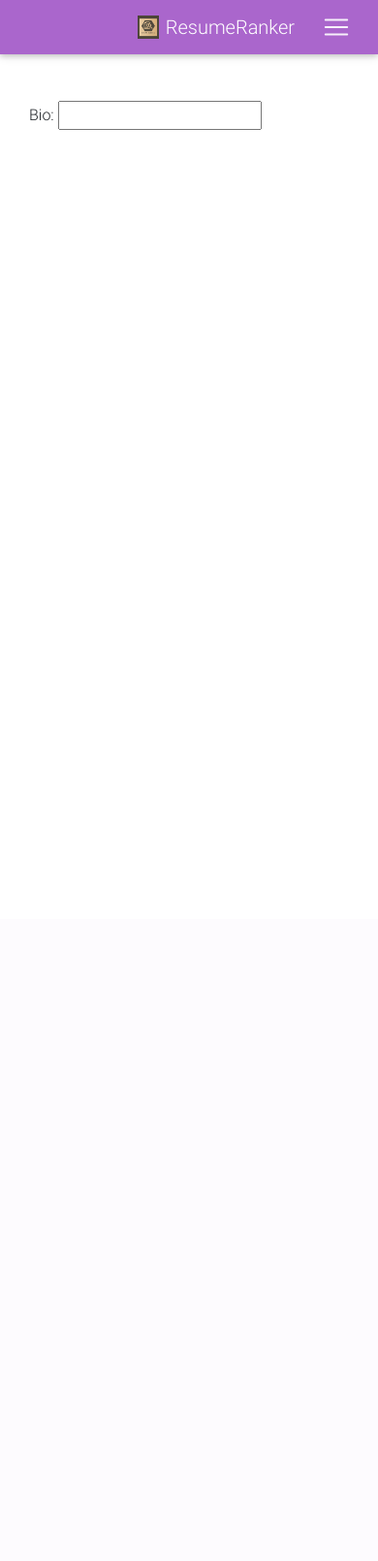
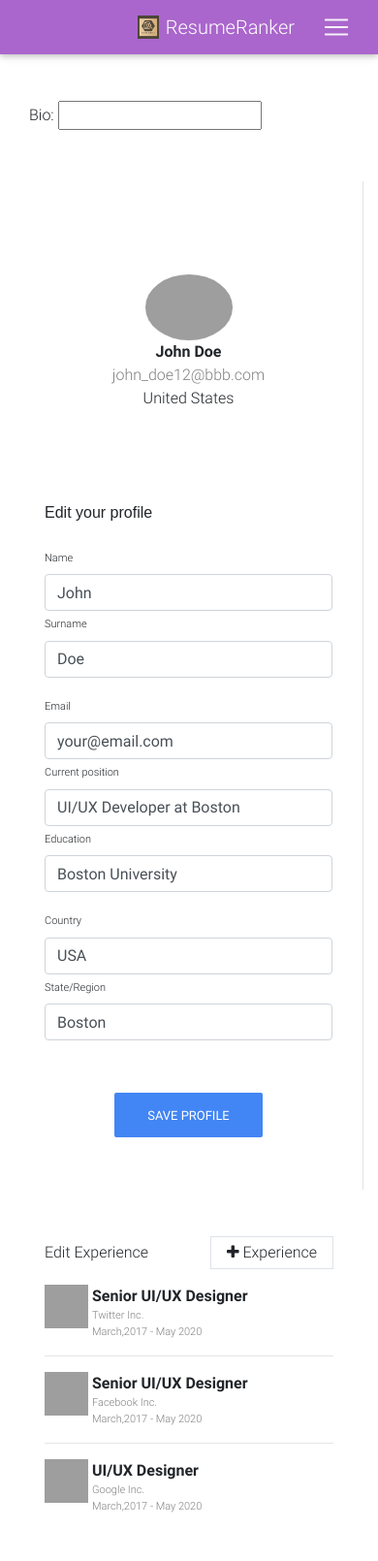
Before and after one commit to kamlesh1807/website, a Django app: page /profile/2/edit/ in a window 390 px wide. Shown: the whole page at 97% size. Before the commit the page ends 134 px from the top, so only its background shows below. Run offline with Django 3.2, Linux system fonts and the light colour scheme; a user stored in the database is signed in; data comes from the database, SQL or seed files in the repository; some libraries are stand-ins or nearby versions; grey boxes are pictures that could not be loaded.

Commit message:
tamplate for Profile edit of hr

```diff
--- a/profiles/urls.py
+++ b/profiles/urls.py
@@ -13,6 +13,5 @@ urlpatterns = [
 
 urlpatterns += [
 	path('account-activation-sent/', account_activation_sent_view, name='account-activation-sent'),
-	path('activate/<uidb64>/<token>/',
-		account_activate, name='activate'),
+	path('activate/<uidb64>/<token>/', account_activate, name='activate'),
 ]
--- a/templates/app/profile_edit.html
+++ b/templates/app/profile_edit.html
@@ -12,9 +12,9 @@
 		    <p>
 	        	{{ field.label_tag }}
 	        	{{ field|attr:"rows:20"|attr:"cols:20" }}
-		        <!-- {% if field.help_text %}
+		       {% if field.help_text %}
 		          <small style="color: grey">{{ field.help_text }}</small>
-		        {% endif %} -->
+		        {% endif %}
 		        {% for error in field.errors %}
 		          <p style="color: red">{{ error }}</p>
 		        {% endfor %}
@@ -22,4 +22,50 @@
 		{% endfor %}
 	</div>
 
+
+	<div class="container rounded bg-white mt-5 mb-5">
+		<div class="row">
+			<div class="col-md-3 border-right">
+				<div class="d-flex flex-column align-items-center text-center p-3 py-5"><img class="rounded-circle mt-5" src="https://i.imgur.com/O1RmJXT.jpg" width="90"><span class="font-weight-bold">John Doe</span><span class="text-black-50">john_doe12@bbb.com</span><span>United States</span></div>
+			</div>
+			<div class="col-md-5 border-right">
+				<div class="p-3 py-5">
+					<div class="d-flex justify-content-between align-items-center mb-3">
+						<h6 class="text-right">Edit your profile</h6>
+					</div>
+					<div class="row mt-2">
+						<div class="col-md-6"><label class="labels">Name</label><input type="text" class="form-control" placeholder="first name" value="John"></div>
+						<div class="col-md-6"><label class="labels">Surname</label><input type="text" class="form-control" value="Doe" placeholder="Doe"></div>
+					</div>
+					<div class="row mt-3">
+						<div class="col-md-12"><label class="labels">Email</label><input type="email" class="form-control" placeholder="Email" value="your@email.com"></div>
+						<div class="col-md-12"><label class="labels">Current position</label><input type="text" class="form-control" placeholder="headline" value="UI/UX Developer at Boston"></div>
+						<div class="col-md-12"><label class="labels">Education</label><input type="text" class="form-control" placeholder="education" value="Boston University"></div>
+					</div>
+					<div class="row mt-3">
+						<div class="col-md-6"><label class="labels">Country</label><input type="text" class="form-control" placeholder="country" value="USA"></div>
+						<div class="col-md-6"><label class="labels">State/Region</label><input type="text" class="form-control" value="Boston" placeholder="state"></div>
+					</div>
+					<div class="mt-5 text-center"><button class="btn btn-primary profile-button" type="button">Save Profile</button></div>
+				</div>
+			</div>
+			<div class="col-md-4">
+				<div class="p-3 py-5">
+					<div class="d-flex justify-content-between align-items-center experience"><span>Edit Experience</span><span class="border px-3 p-1 add-experience"><i class="fa fa-plus"></i>&nbsp;Experience</span></div>
+					<div class="d-flex flex-row mt-3 exp-container"><img src="https://i.imgur.com/azSfBM3.png" width="45" height="45">
+						<div class="work-experience ml-1"><span class="font-weight-bold d-block">Senior UI/UX Designer</span><span class="d-block text-black-50 labels">Twitter Inc.</span><span class="d-block text-black-50 labels">March,2017 - May 2020</span></div>
+					</div>
+					<hr>
+					<div class="d-flex flex-row mt-3 exp-container"><img src="https://img.icons8.com/color/100/000000/facebook.png" width="45" height="45">
+						<div class="work-experience ml-1"><span class="font-weight-bold d-block">Senior UI/UX Designer</span><span class="d-block text-black-50 labels">Facebook Inc.</span><span class="d-block text-black-50 labels">March,2017 - May 2020</span></div>
+					</div>
+					<hr>
+					<div class="d-flex flex-row mt-3 exp-container"><img src="https://img.icons8.com/color/50/000000/google-logo.png" width="45" height="45">
+						<div class="work-experience ml-1"><span class="font-weight-bold d-block">UI/UX Designer</span><span class="d-block text-black-50 labels">Google Inc.</span><span class="d-block text-black-50 labels">March,2017 - May 2020</span></div>
+					</div>
+				</div>
+			</div>
+		</div>
+	</div>
+
 {% endblock %}
--- a/templates/base.html
+++ b/templates/base.html
@@ -20,10 +20,11 @@
     <!-- For datatables -->
     <script src="http://ajax.googleapis.com/ajax/libs/jquery/1.7.1/jquery.min.js"></script>
     <link rel="{% static 'stylesheet" href="http://cdn.datatables.net/1.10.2/css/jquery.dataTables.min.css' %}">
-    <link href="{% static 'assets/img/favicon.png' %}" rel="icon">
-    <link href="{% static 'assets/img/apple-touch-icon.pn' %}" rel="apple-touch-icon">
+    <link href="{% static 'https://cdnjs.cloudflare.com/ajax/libs/font-awesome/4.7.0/css/font-awesome.min.css' %}" rel="icon">
+    <link href="{% static 'https://cdnjs.cloudflare.com/ajax/libs/jquery/3.2.1/jquery.min.js' %}" rel="apple-touch-icon">
     <link rel="stylesheet" href="http://cdn.datatables.net/1.10.2/css/jquery.dataTables.min.css">
-
+    <link href="{% static 'https://maxcdn.bootstrapcdn.com/bootstrap/4.4.1/js/bootstrap.min.js' %}">
+    <link href="{% static 'https://maxcdn.bootstrapcdn.com/bootstrap/4.4.1/css/bootstrap.min.css' %}">
 
     <style>
       /*--------------------------------------------------------------
@@ -532,7 +533,49 @@ section {
   }
 }
 
+/*  -----------------edit bio   css --------------*/
 
+.form-control:focus {
+    box-shadow: none;
+    border-color: #BA68C8
+}
+
+.profile-button {
+    background: #BA68C8;
+    box-shadow: none;
+    border: none
+}
+
+.profile-button:hover {
+    background: #682773
+}
+
+.profile-button:focus {
+    background: #682773;
+    box-shadow: none
+}
+
+.profile-button:active {
+    background: #682773;
+    box-shadow: none
+}
+
+.back:hover {
+    color: #682773;
+    cursor: pointer
+}
+
+.labels {
+    font-size: 11px
+}
+
+.add-experience:hover {
+    background: #BA68C8;
+    color: #fff;
+    cursor: pointer;
+    border: solid 1px #BA68C8
+}
+/*  --------------edit bio ends ----------*/
     </style>
     <link href="../static/css/style.css" rel="stylesheet">
   </head>
@@ -542,7 +585,7 @@ section {
       {% include "navbar.html" %}
 
       <!-- Start your project here-->
-      <div style="height: 100vh" class="container">
+      <div style="height: 100vh;" class="container">
 
       	{% block content %}
 
@@ -557,11 +600,11 @@ section {
     <!-- JQuery -->
     <script type="text/javascript" src="{% static '../../../static/js/jquery-3.3.1.min.js' %}"></script>
     <!-- Bootstrap tooltips -->
-    <script type="text/javascript" src="{% static '../static/js/popper.min.js' %}"></script>
+    <script type="text/javascript" src="{% static '../../../static/js/popper.min.js' %}"></script>
     <!-- Bootstrap core JavaScript -->
-    <script type="text/javascript" src="{% static '../static/js/bootstrap.min.js' %}"></script>
+    <script type="text/javascript" src="{% static '../../../static/js/bootstrap.min.js' %}"></script>
     <!-- MDB core JavaScript -->
-    <script type="text/javascript" src="{% static '../static/js/mdb.min.js' %}"></script>
+    <script type="text/javascript" src="{% static '../../../static/js/mdb.min.js' %}"></script>
     {% block script %}
     {% endblock %}
 
```
